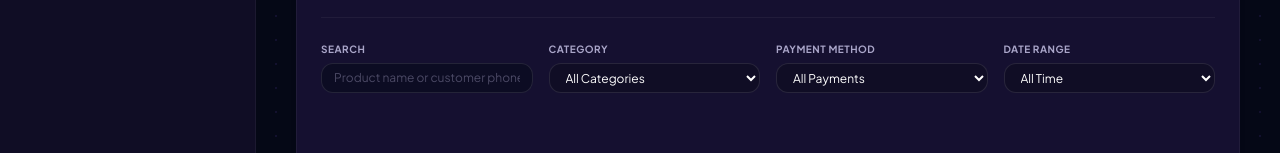
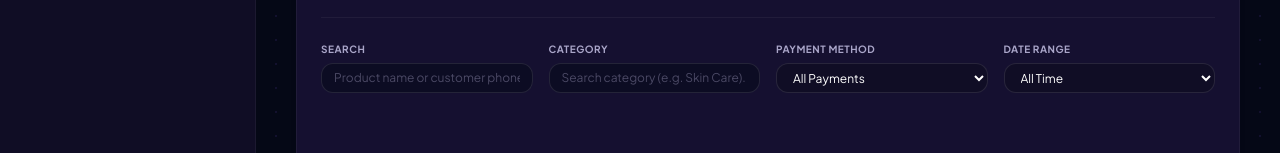
Before and after one commit to adil-hussa1n/darun_commerce, a React (Vite) app: page / in a window 1280 px wide. Shown: the part 572-725 px from the top of the page. Built offline with nearby package versions, Linux system fonts and the light colour scheme; no server answers; the database is empty.

Commit message:
feat: convert Category filter from dropdown list to a searchable text input

```diff
--- a/src/pages/Dashboard.jsx
+++ b/src/pages/Dashboard.jsx
@@ -42,7 +42,7 @@ export default function Dashboard() {
   const [searchQuery, setSearchQuery] = useState('');
   const [paymentFilter, setPaymentFilter] = useState('All');
   const [dateRangeFilter, setDateRangeFilter] = useState('All Time');
-  const [categoryFilter, setCategoryFilter] = useState('All');
+  const [categoryFilter, setCategoryFilter] = useState('');
 
   // Purchasing History Pagination States
   const [historyPage, setHistoryPage] = useState(1);
@@ -244,16 +244,16 @@ export default function Dashboard() {
     const q = searchQuery.toLowerCase().trim();
     const matchesSearch = !q ||
       (sale.product_name || '').toLowerCase().includes(q) ||
-      (sale.customer_phone || '').toLowerCase().includes(q) ||
-      (sale.category || '').toLowerCase().includes(q);
+      (sale.customer_phone || '').toLowerCase().includes(q);
 
     const matchesPayment = paymentFilter === 'All' ||
       (sale.payment_method || '').toLowerCase() === paymentFilter.toLowerCase();
 
     const matchesDate = isDateWithinRange(sale.date, dateRangeFilter);
 
-    const matchesCategory = categoryFilter === 'All' ||
-      (sale.category || '').toLowerCase() === categoryFilter.toLowerCase();
+    const catQ = categoryFilter.toLowerCase().trim();
+    const matchesCategory = !catQ ||
+      (sale.category || '').toLowerCase().includes(catQ);
 
     return matchesSearch && matchesPayment && matchesDate && matchesCategory;
   });
@@ -291,17 +291,17 @@ export default function Dashboard() {
     const matchesPayment = paymentFilter === 'All' ||
       (originalSale && (originalSale.payment_method || '').toLowerCase() === paymentFilter.toLowerCase());
 
-    // Match search query against the original sale's product name, customer phone, or category
+    // Match search query against the original sale's product name or customer phone
     const q = searchQuery.toLowerCase().trim();
     const matchesSearch = !q ||
       (originalSale && (
         (originalSale.product_name || '').toLowerCase().includes(q) ||
-        (originalSale.customer_phone || '').toLowerCase().includes(q) ||
-        (originalSale.category || '').toLowerCase().includes(q)
+        (originalSale.customer_phone || '').toLowerCase().includes(q)
       ));
 
-    const matchesCategory = categoryFilter === 'All' ||
-      (originalSale && (originalSale.category || '').toLowerCase() === categoryFilter.toLowerCase());
+    const catQ = categoryFilter.toLowerCase().trim();
+    const matchesCategory = !catQ ||
+      (originalSale && (originalSale.category || '').toLowerCase().includes(catQ));
 
     return matchesDate && matchesPayment && matchesSearch && matchesCategory;
   });
@@ -629,16 +629,13 @@ export default function Dashboard() {
               {/* Category Filter */}
               <div className="flex flex-col gap-1.5">
                 <label className="text-[10px] font-bold text-beauty-taupe uppercase tracking-wider">Category</label>
-                <select
+                <input
+                  type="text"
+                  placeholder="Search category (e.g. Skin Care)..."
                   value={categoryFilter}
                   onChange={(e) => setCategoryFilter(e.target.value)}
-                  className="px-3 py-1.5 rounded-xl border border-white/10 bg-beauty-clay text-white focus:outline-none text-xs cursor-pointer h-[30px]"
-                >
-                  <option value="All">All Categories</option>
-                  <option value="Skin Care">Skin Care</option>
-                  <option value="Body Care">Body Care</option>
-                  <option value="Hair Care">Hair Care</option>
-                </select>
+                  className="px-3 py-1.5 rounded-xl border border-white/10 bg-beauty-cream/50 focus:bg-beauty-cream text-white focus:outline-none focus:ring-1 focus:ring-beauty-accent text-xs placeholder:text-beauty-taupe/40 w-full animate-transition"
+                />
               </div>
 
               {/* Payment Method Filter */}
```
